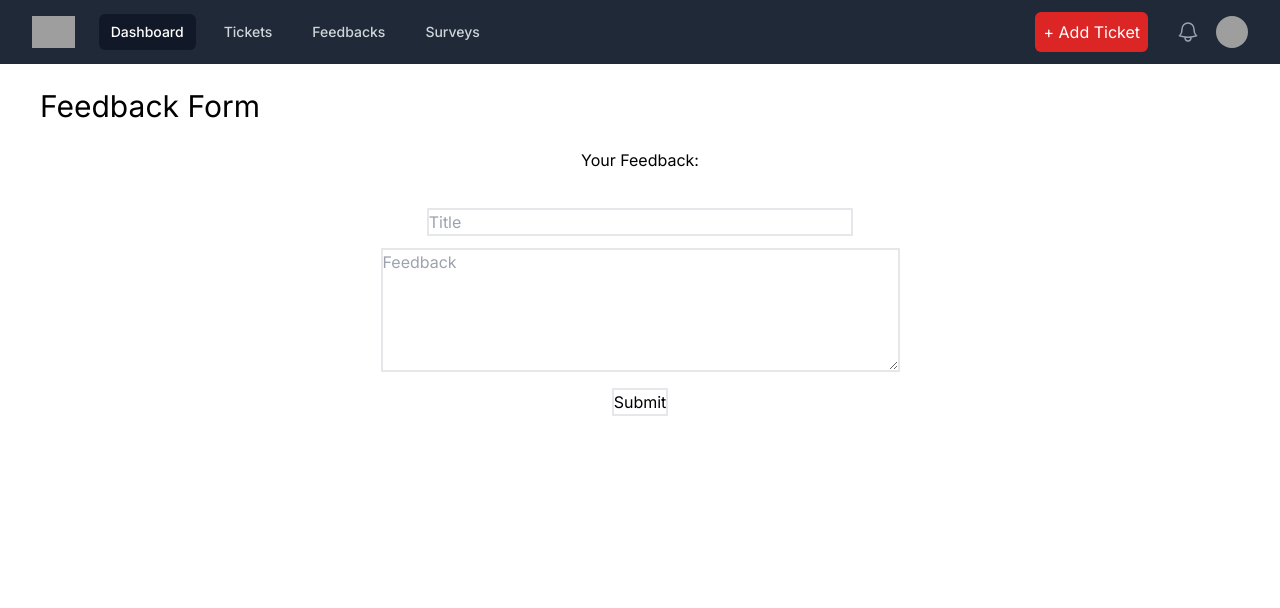
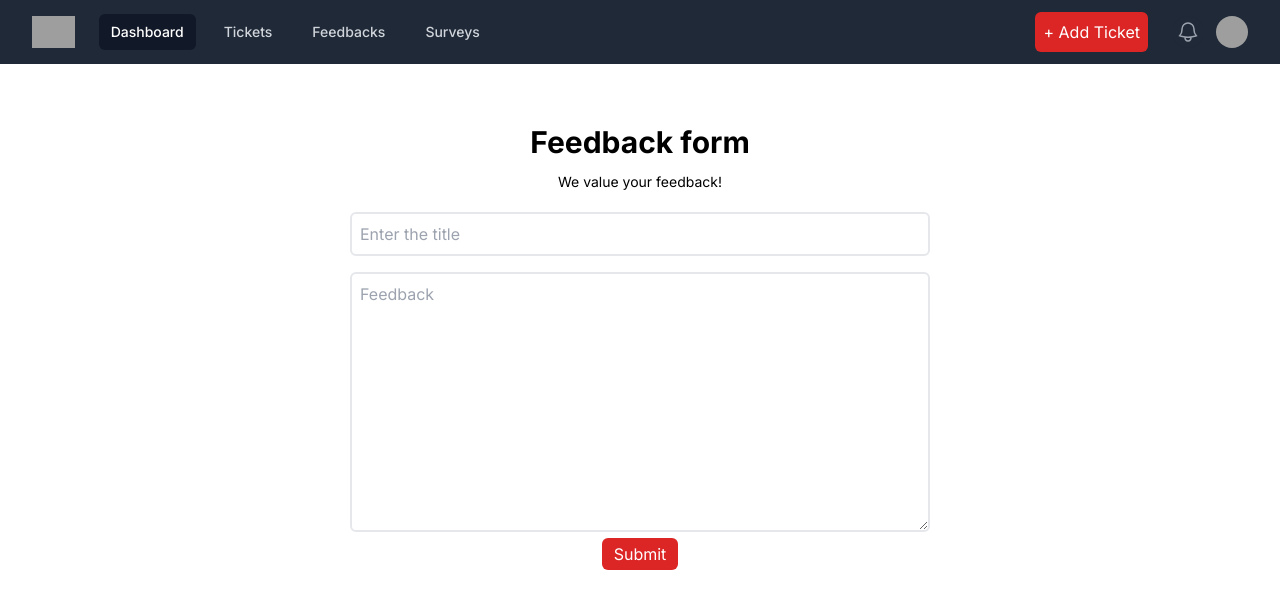
Before and after one commit to yashaggarwal31/HRDashboard, a Next.js app: page /feedbacks in a window 1280 px wide. Shown: the top 608 px of the page. Built offline with nearby package versions, Linux system fonts and the light colour scheme; grey boxes are pictures that could not be loaded.

Commit message:
feedbackform updated

```diff
--- a/package.json
+++ b/package.json
@@ -16,6 +16,7 @@
     "mongoose": "^8.0.0",
     "next": "14.1.2",
     "react": "^18",
+    "react-button": "^1.2.1",
     "react-dom": "^18",
     "tailwind-merge": "^2.2.1",
     "tailwindcss-animate": "^1.0.7"
--- a/src/app/feedbacks/page.tsx
+++ b/src/app/feedbacks/page.tsx
@@ -1,7 +1,5 @@
 import React from "react";
 import Navbar from "@/components/Navbar";
-
-
 
 function Feedbacks() {
   // let feedback: string | number | readonly string[] | undefined;
@@ -16,27 +14,43 @@ function Feedbacks() {
   return (
     <div>
       <Navbar />
-      <div>
-      <h2 className="bold text-3xl ps-10 pt-6">Feedback Form</h2>
-      <form>
-        <div className="flex flex-col items-center">
-          <label className="block my-6" htmlFor="feedback">Your Feedback:</label>
-          <input className="border-2 my-3 w-1/3"  type="text" placeholder="Title" />
-          <textarea className="border-2"
-            id="feedback"
-            name="feedback"
-            // value={feedback}
-            rows={5}
-            cols={50}
-            placeholder="Feedback"
-            required
-          />
-        <button className="border-2 mt-4">Submit</button>
+      <section>
+        <div className="container ">
+          <div className="w-full px-4 flex flex-wrap">
+            <div className="mx-auto text-center max-w-[700px] rounded bg-white px-6 py-10 shadow-three dark:bg-dark sm:p-[60px]">
+              <h2 className="text-3xl mb-3 font-bold text-black">
+                Feedback form
+              </h2>
+              <p className="text-sm">We value your feedback!</p>
+
+              <form action="" className="text-start mt-5">
+                <input
+                  type="text"
+                  name="title"
+                  placeholder="Enter the title"
+                  className="w-full border-2 rounded-md p-2"
+                />
+
+                <textarea
+                  name="feedback"
+                  id="feedback"
+                  cols={30}
+                  rows={10}
+                  className="w-full border-2 rounded-md mt-4 p-2"
+                  placeholder="Feedback"
+                ></textarea>
+                <div className="text-center">
+                  <button className="mx-auto px-3 bg-red-600 p-1 rounded-md text-white">
+                    Submit
+                  </button>
+                </div>
+              </form>
+            </div>
+          </div>
+          {/* <h2 className="bold text-3xl ps-10 pt-6">Feedback Form</h2> */}
         </div>
-      </form>
+      </section>
     </div>
-    </div>
-
   );
 }
 
```
Also changed, not shown: 1 other file (tests, documents, lock files or other folders).
